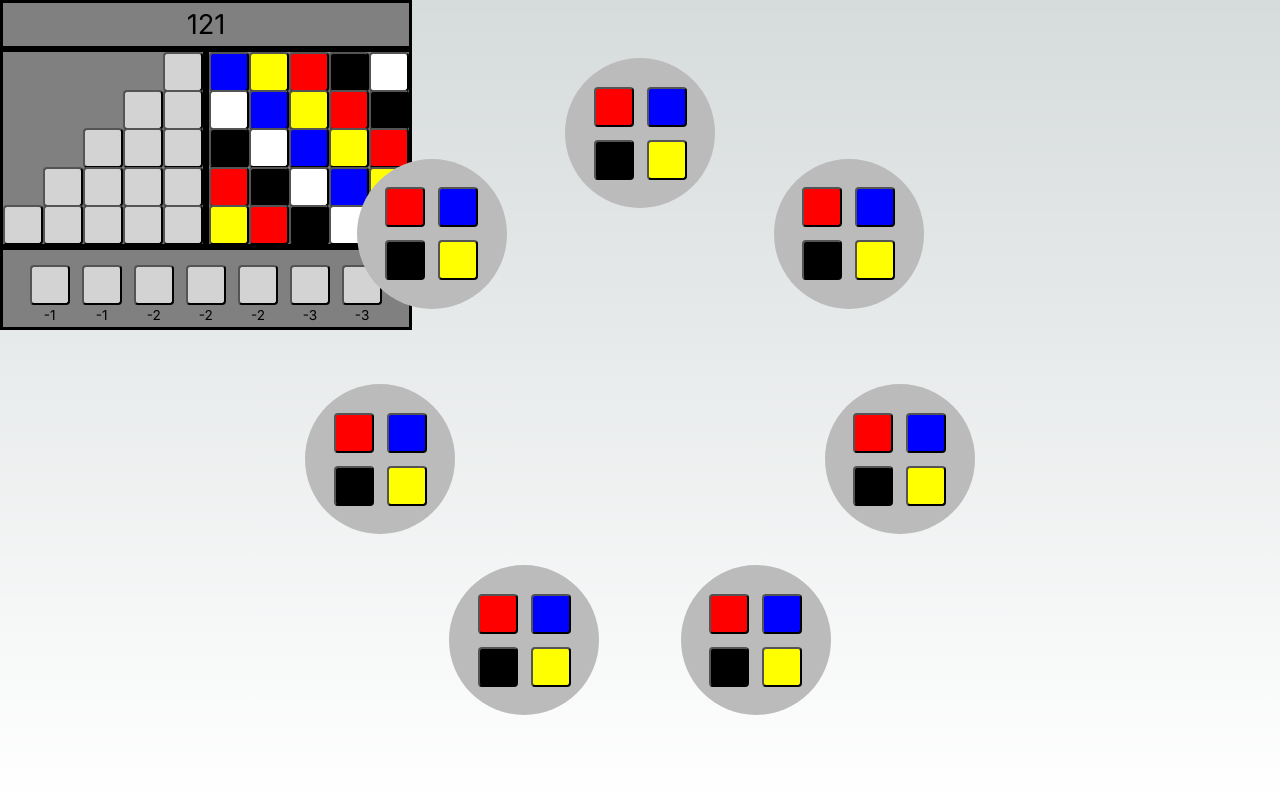
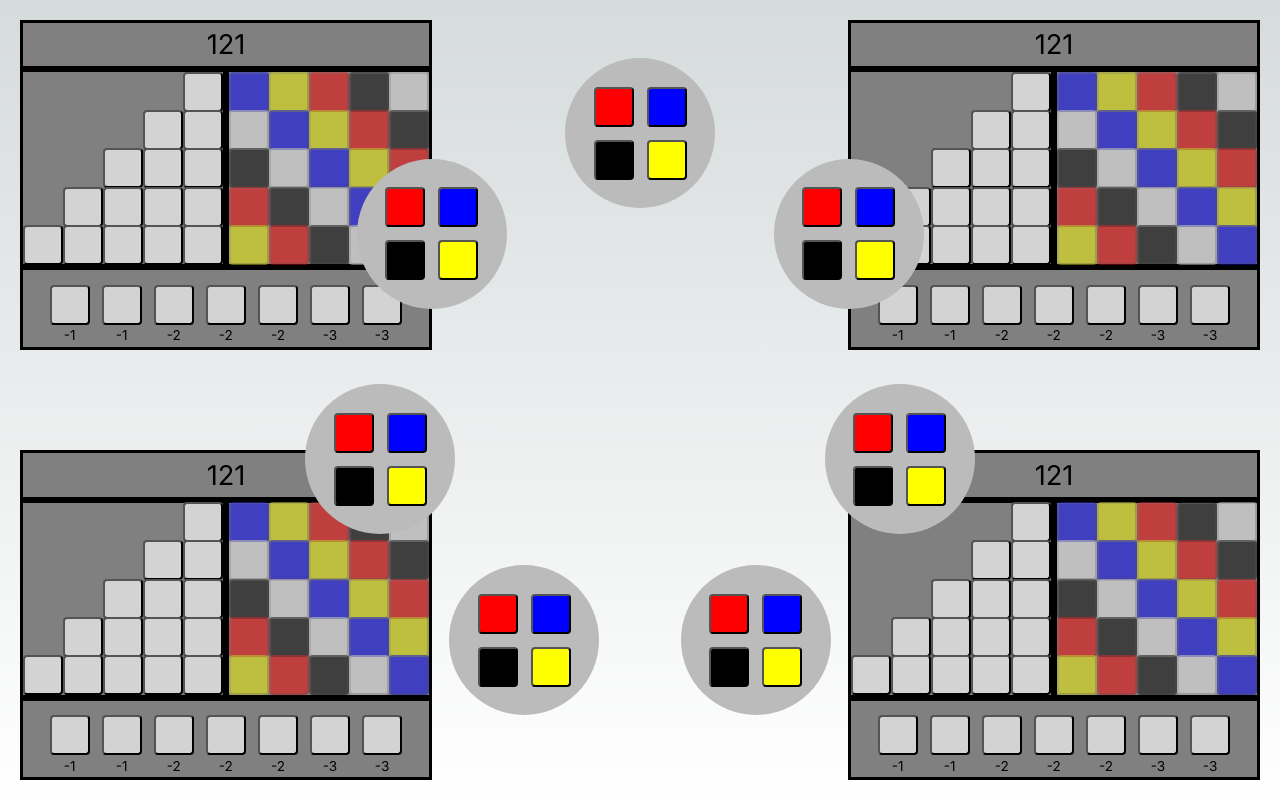
Before and after one commit to pknepps/azulSP, a Next.js app: page / in a window 1280 px wide. Built offline with nearby package versions, Linux system fonts and the light colour scheme.

Commit message:
Wall and floor should be unclickable. Added all boards. made look pretty. closing branch

```diff
--- a/app/page.module.css
+++ b/app/page.module.css
@@ -16,10 +16,9 @@
   z-index: 2;
 }
 
-.left {
+.side {
     display: flex;
     flex-direction: column;
     justify-content: space-between;
-    align-items: stretch;
-    width: 30%;
+    padding: 20px;
 }
--- a/app/page.tsx
+++ b/app/page.tsx
@@ -8,12 +8,17 @@ import SquareBoard from "@/app/ui/board/board";
 export default function Home() : ReactElement | null {
   return (
     <main className={styles.main}>
-      <div className={styles.description}>
-          <div className={styles.left}>
-              {SquareBoard()}
-          </div>
-          {GameCenter([1,2,5,1,13,2, 100])}
-      </div>
+        <div className={styles.description}>
+            <div className={styles.side}>
+                {SquareBoard()}
+                {SquareBoard()}
+            </div>
+            {GameCenter([1, 2, 5, 1, 13, 2, 100])}
+            <div className={styles.side} style={{alignContent:"flex-end"}}>
+                {SquareBoard()}
+                {SquareBoard()}
+            </div>
+        </div>
     </main>
   );
 }
--- a/app/ui/Tile/tile.module.css
+++ b/app/ui/Tile/tile.module.css
@@ -2,4 +2,9 @@
     height: 40px;
     width: 40px;
     border-radius: 10%;
+    opacity: 1;
 }
+
+.squareTile:disabled {
+    opacity: 0.5;
+}
--- a/app/ui/Tile/tile.tsx
+++ b/app/ui/Tile/tile.tsx
@@ -1,11 +1,14 @@
 import styles from "./tile.module.css"
-import {ReactElement} from "react";
+import {ReactElement, useState} from "react";
 import {TileColor} from "@/app/ui/Tile/TileColor";
 
-export default function SquareTile(color : TileColor, column : number, row : number) : ReactElement {
+export default function SquareTile(color : TileColor, column : number, row : number, disabled = false) : ReactElement {
+    const [isDisabled, setDisabled] = useState(disabled);
     return (<button onClick={() => alert("my color is: " + color)}
                    className={styles.squareTile}
                    style={{backgroundColor: color,
                        gridColumnStart: column,
-                       gridRowStart: row}} key={color}></button>);
+                       gridRowStart: row,
+                       }} key={color}
+                   disabled={isDisabled}></button>);
 }
--- a/app/ui/board/board.module.css
+++ b/app/ui/board/board.module.css
@@ -56,6 +56,7 @@
     justify-items: center;
     grid-row-gap: 5%;
     padding: 5% 5% 0;
+    pointer-events: none;
 }
 
 .floorText {
--- a/app/ui/board/board.tsx
+++ b/app/ui/board/board.tsx
@@ -4,8 +4,11 @@ import {TileColor} from "@/app/ui/Tile/TileColor";
 import SquareTile from "@/app/ui/Tile/tile"
 
 /**
- *
- * @constructor
+ * A player's board. Each player has their own board with identical walls, patterns and floor. The
+ * players place tiles onto the pattern line which move to the wall in the respective row if filled
+ * during the scoring phase. The floor is where overflow tiles go. All tiles on the floor in the
+ * scoring phase count as negative points. A player can never drop below zero points.
+ * @returns A board with 4 sections. The player's score, pattern lines, wall, and floor.
  */
 export default function SquareBoard() : ReactElement | null{
     let makePattern = () : Array<ReactElement | null> => {
@@ -21,11 +24,11 @@ export default function SquareBoard() : ReactElement | null{
     let makeWall = () : Array<ReactElement | null> => {
         let tiles = new Array<ReactElement | null>();
         for (let i = 1; i <= 5; i++) {
-            tiles.push(SquareTile(TileColor.blue, i, i));
-            tiles.push(SquareTile(TileColor.yellow, i % 5 + 1, i));
-            tiles.push(SquareTile(TileColor.red, (i + 1) % 5 + 1, i));
-            tiles.push(SquareTile(TileColor.black, (i + 2)% 5 + 1, i));
-            tiles.push(SquareTile(TileColor.white, (i + 3)% 5 + 1, i));
+            tiles.push(SquareTile(TileColor.blue, i, i, true));
+            tiles.push(SquareTile(TileColor.yellow, i % 5 + 1, i, true));
+            tiles.push(SquareTile(TileColor.red, (i + 1) % 5 + 1, i, true));
+            tiles.push(SquareTile(TileColor.black, (i + 2)% 5 + 1, i, true));
+            tiles.push(SquareTile(TileColor.white, (i + 3)% 5 + 1, i, true));
         }
         return tiles;
     }
@@ -47,7 +50,7 @@ export default function SquareBoard() : ReactElement | null{
         <div className={styles.boardHalf} style={{gridColumnStart: 1}}>
             {makePattern()}
         </div>
-        <div className={styles.boardHalf} style={{gridColumnStart : 2}}>
+        <div className={styles.boardHalf} style={{gridColumnStart: 2, pointerEvents:"none"}}>
             {makeWall()}
         </div>
         <div className={styles.floor}>
--- a/app/ui/gameCenter.module.css
+++ b/app/ui/gameCenter.module.css
@@ -1,5 +1,4 @@
 .gameCenter {
     display: flex;
-    width: 33%;
     height: 100%;
 }
```
